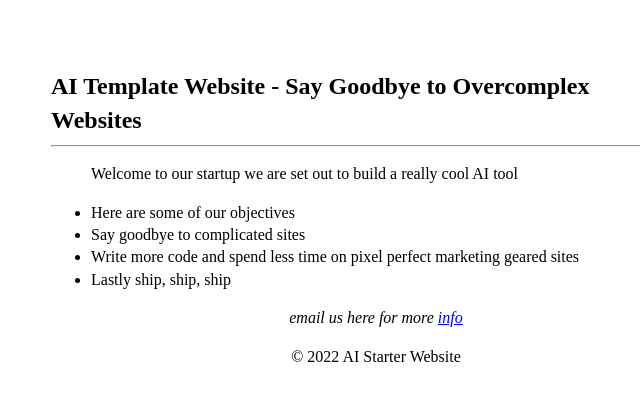
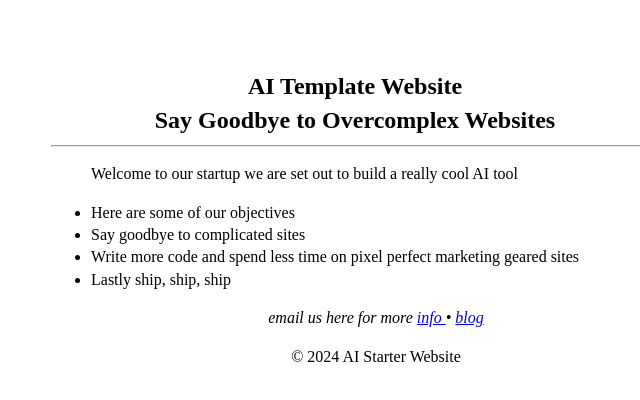
Before and after one commit to plowsai/ai-grant-template, a plain HTML site: page public/index.html in a window 1280 px wide. Shown: the whole page, without its empty margins (264-904 px from the left). Drawn offline with Linux system fonts and the light colour scheme.

Commit message:
dev: janitor commit

```diff
--- a/public/index.html
+++ b/public/index.html
@@ -8,7 +8,7 @@
 </head>
 <body>
     <div id="maincontent">
-        <h2> AI Template Website - Say Goodbye to Overcomplex Websites</h2>
+        <h2 style="text-align: center;"> AI Template Website <br>Say Goodbye to Overcomplex Websites</br></h2>
     </div>
     <hr>
     <ul>
@@ -28,10 +28,10 @@
         </li>
     </ul>
     <p style="text-align: center; font-style: italic;">
-        email us here for more <a href="#"> info </a>
+        email us here for more <a href="#"> info </a> • <a href="blog/post.html"> blog </a>
     </p>
     <footer>
-        <p style="text-align: center;">&copy; 2022 AI Starter Website</p>
+        <p style="text-align: center;">&copy; 2024 AI Starter Website</p>
     </footer>
 </body>
 </html>
```
